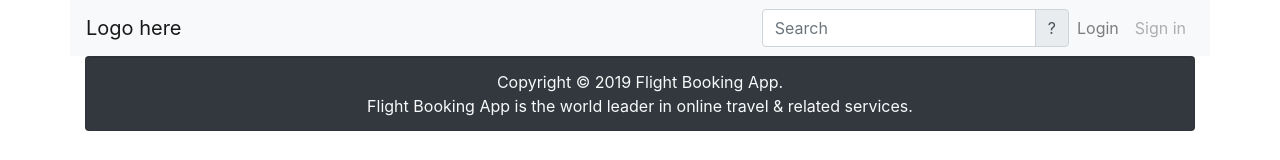
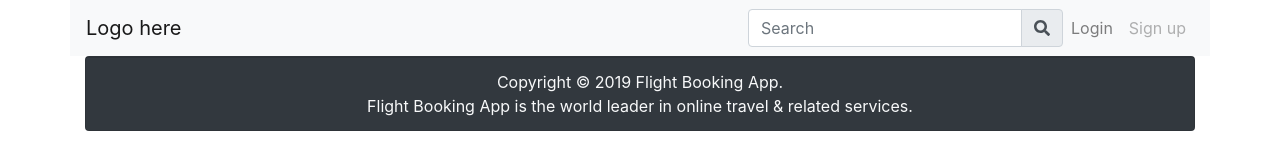
Before and after one commit to adirozaq8/flight-app, a React (Create React App) app in the folder client/: page / in a window 1280 px wide. Shown: the top 160 px of the page. Built offline with nearby package versions, Linux system fonts and the light colour scheme.

Commit message:
added react font awesome, added search icon

```diff
--- a/client/package.json
+++ b/client/package.json
@@ -13,7 +13,10 @@
     "react-dom": "^16.10.2",
     "react-router-dom": "^5.1.2",
     "react-scripts": "3.2.0",
-    "redux": "^4.0.4"
+    "redux": "^4.0.4",
+    "@fortawesome/fontawesome-svg-core": "^1.2.25",
+    "@fortawesome/free-solid-svg-icons": "^5.11.2",
+    "@fortawesome/react-fontawesome": "^0.1.7"
   },
   "proxy": "http://localhost:5000",
   "scripts": {
--- a/client/src/components/navbar/navbar.jsx
+++ b/client/src/components/navbar/navbar.jsx
@@ -1,4 +1,6 @@
 import React from "react";
+import { FontAwesomeIcon } from "@fortawesome/react-fontawesome";
+import { faSearch } from "@fortawesome/free-solid-svg-icons";
 
 function Navbar() {
   return (
@@ -30,7 +32,9 @@
                 />
                 <div class="input-group-append">
                   <span class="input-group-text" id="basic-addon1">
-                    ?
+                    <div className="MainFrame__fa-icon">
+                      <FontAwesomeIcon icon={faSearch} />
+                    </div>
                   </span>
                 </div>
               </div>
@@ -42,7 +46,7 @@
             </li>
             <li class="nav-item">
               <a href="#" class="nav-link disabled">
-                Sign in
+                Sign up
               </a>
             </li>
           </ul>
```
Also changed, not shown: 1 other file (tests, documents, lock files or other folders).
